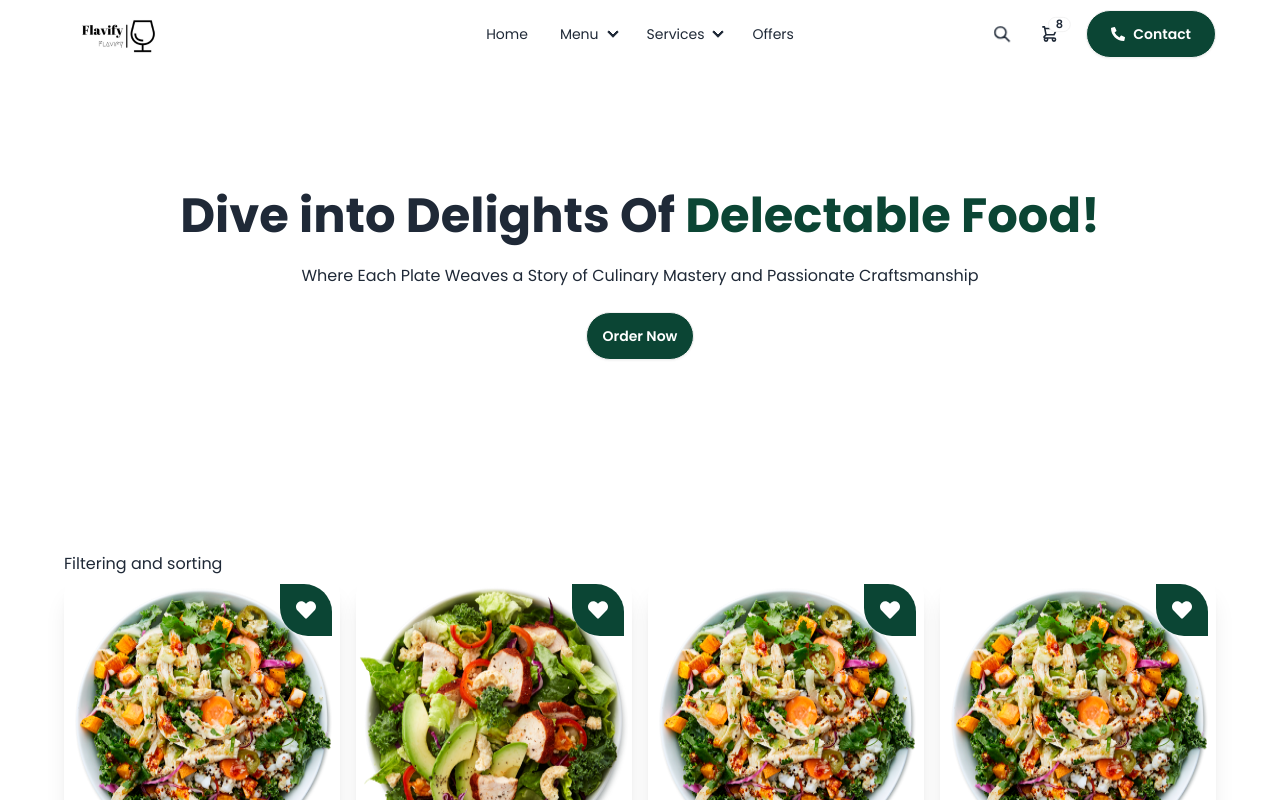
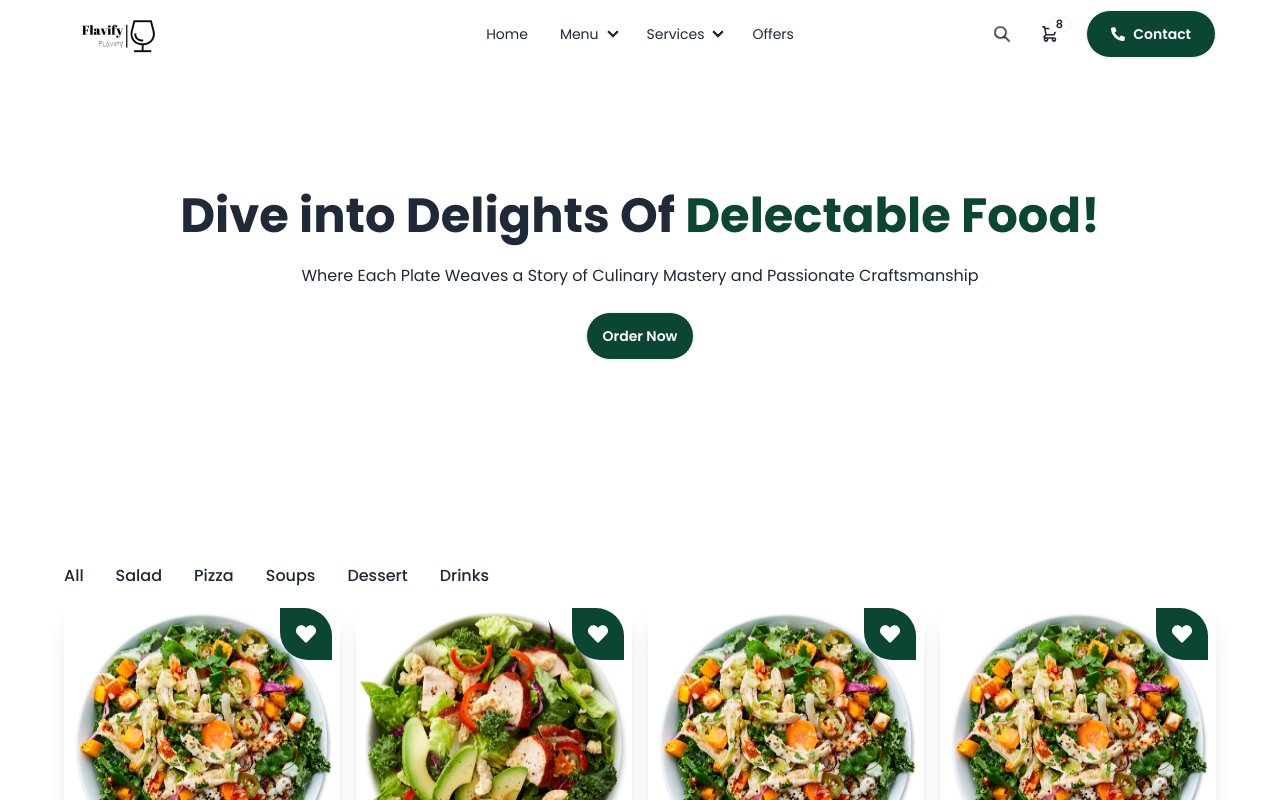
Before and after one commit to nayon117/flavify-client, a React (Vite) app: page /menu in a window 1280 px wide. Shown: the top 800 px of the page. Built offline with nearby package versions, Linux system fonts and the light colour scheme.

Commit message:
filter data based on category

```diff
--- a/src/pages/shop/Menu.jsx
+++ b/src/pages/shop/Menu.jsx
@@ -90,7 +90,17 @@ const Menu = () => {
 
       <div className="section-container">
         {/* btns and sorts */}
-        <div>Filtering and sorting</div>
+        <div>
+          {/* all category data */}
+          <div className="flex justify-start items-center gap-8 flex-wrap font-medium my-3">
+            <button onClick={showAll}>All</button>
+            <button onClick={()=>filterItems("salad")}>Salad</button>
+            <button onClick={()=>filterItems("pizza")}>Pizza</button>
+            <button onClick={()=>filterItems("soup")}>Soups</button>
+            <button onClick={()=>filterItems("dessert")}>Dessert</button>
+            <button onClick={()=>filterItems("drinks")}>Drinks</button>
+          </div>
+        </div>
 
         {/* product card */}
         <div className="grid grid-cols-1 md:grid-cols-2 lg:grid-cols-4 gap-4">
```
